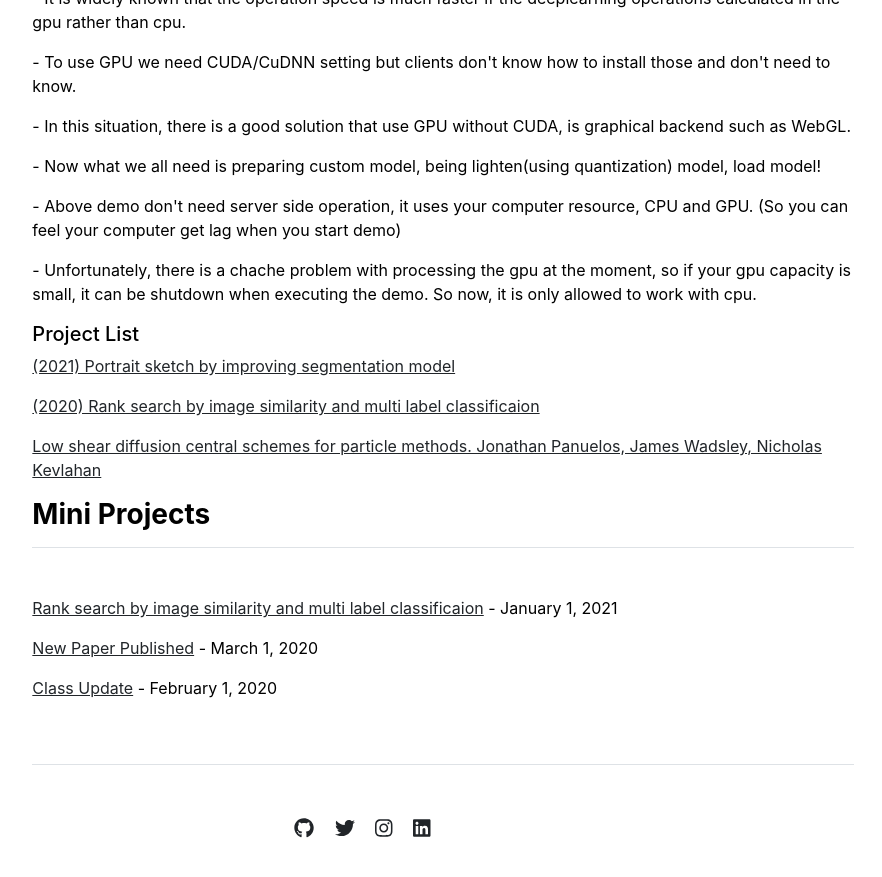
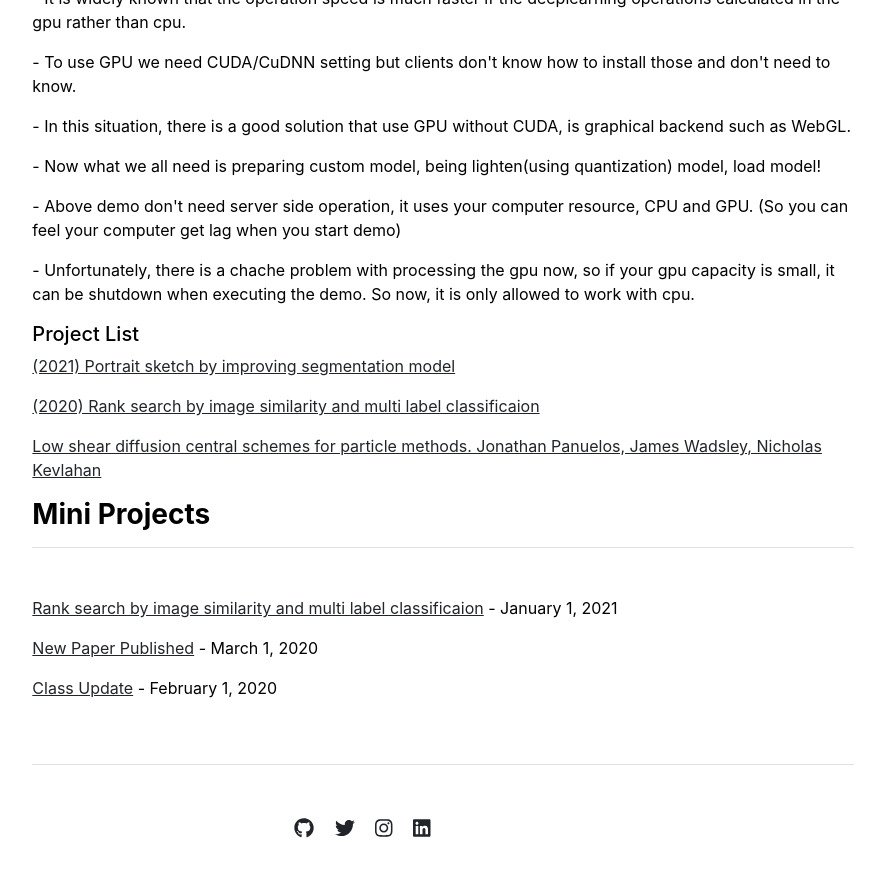
Before and after one commit to HyeongminMoon/HyeongminMoon.github.io, a Jekyll site: the page built from index.md, in a window 1280 px wide and 900 px high, scrolled down 2760 px. Shown: the top 877 px of the window, without its empty margins (197-1079 px from the left). Built offline with Jekyll 4.4.1, drawn with Linux system fonts in a browser that asks for light colours.

Commit message:
Update publications.html

```diff
--- a/_includes/publications.html
+++ b/_includes/publications.html
@@ -87,7 +87,7 @@
 <p> - In this situation, there is a good solution that use GPU without CUDA, is graphical backend such as WebGL. </p>
 <p> - Now what we all need is preparing custom model, being lighten(using quantization) model, load model!</p>
 <p> - Above demo don't need server side operation, it uses your computer resource, CPU and GPU. (So you can feel your computer get lag when you start demo)</p>
-<p> - Unfortunately, there is a chache problem with processing the gpu at the moment, so if your gpu capacity is small, it can be shutdown when executing the demo. So now, it is only allowed to work with cpu.
+<p> - Unfortunately, there is a chache problem with processing the gpu now, so if your gpu capacity is small, it can be shutdown when executing the demo. So now, it is only allowed to work with cpu.
 
 <script>
 function changeimg(input) {
```
